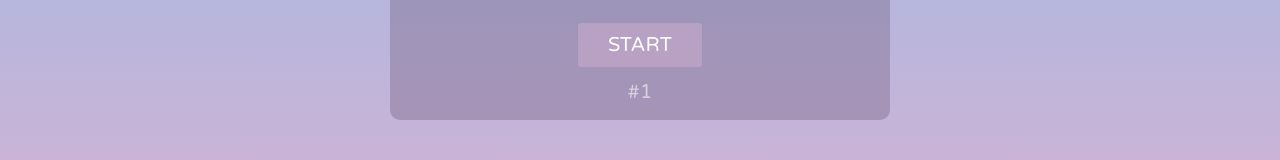
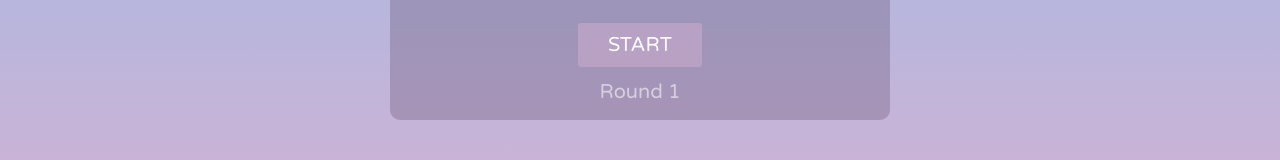
Before and after one commit to gizemnkorkmaz/pomodoro-timer, a React (Create React App) app: page / in a window 1280 px wide. Shown: the part 311-471 px from the top of the page. Built offline with nearby package versions, Linux system fonts and the light colour scheme.

Commit message:
Add round expression to RoundCount

```diff
--- a/src/components/RoundCount/RoundCount.jsx
+++ b/src/components/RoundCount/RoundCount.jsx
@@ -3,7 +3,7 @@ import React from "react";
 import styles from "./RoundCount.module.css";
 
 function RoundCount({ roundCount }) {
-  return <div className={styles.RoundCount}>#{roundCount}</div>;
+  return <div className={styles.RoundCount}>Round {roundCount}</div>;
 }
 
 export default RoundCount;
```
